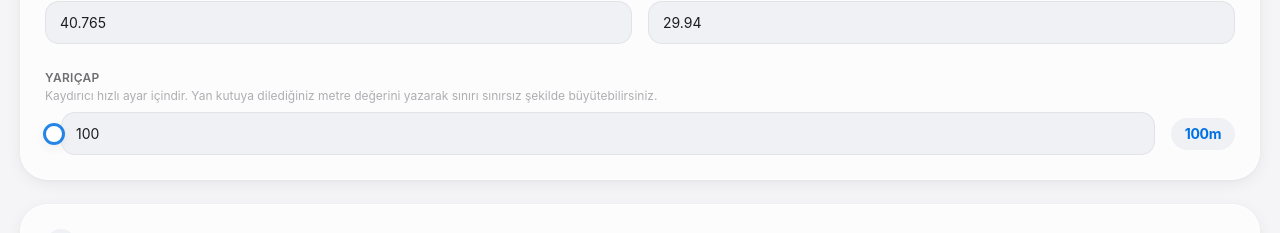
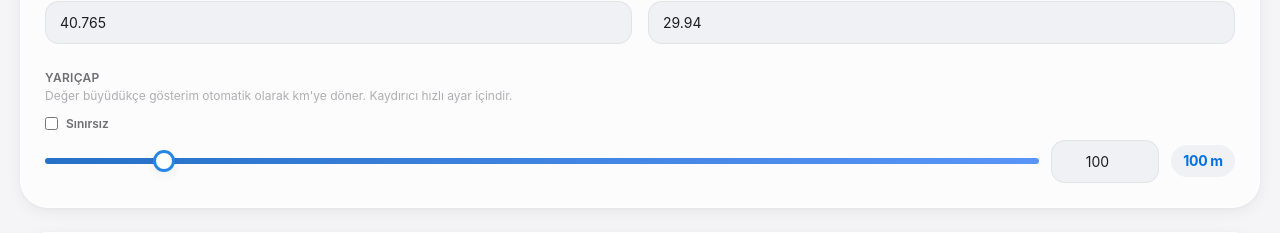
Before and after one commit to ozdemirCeng/qr-attendance, a Next.js app in the folder apps/web/: page /events/new in a window 1280 px wide. Shown: the part 818-1051 px from the top of the page. Built offline with nearby package versions, Linux system fonts and the light colour scheme; no server answers.

Commit message:
feat(event): add radius handling with unlimited option and improve radius display

```diff
--- a/apps/web/src/app/events/new/page.tsx
+++ b/apps/web/src/app/events/new/page.tsx
@@ -51,6 +51,27 @@ type GeocodeResponse = {
   message?: string;
 };
 
+const MIN_RADIUS_METERS = 50;
+const UNLIMITED_RADIUS_METERS = 20_000_000;
+
+function formatRadiusLabel(radiusMeters: number) {
+  if (radiusMeters >= UNLIMITED_RADIUS_METERS) {
+    return "Sınırsız";
+  }
+
+  if (radiusMeters >= 1000) {
+    const maxFractionDigits = radiusMeters >= 10_000 ? 1 : 2;
+    const kilometers = radiusMeters / 1000;
+    const formattedKilometers = new Intl.NumberFormat("tr-TR", {
+      maximumFractionDigits: maxFractionDigits,
+    }).format(kilometers);
+
+    return `${formattedKilometers} km`;
+  }
+
+  return `${radiusMeters} m`;
+}
+
 function getCurrentDateTimeLocal() {
   const now = new Date();
   now.setSeconds(0, 0);
@@ -68,6 +89,7 @@ export default function NewEventPage() {
   const [locationSuggestions, setLocationSuggestions] = useState<GeocodeSuggestion[]>([]);
   const [isSearchingLocation, setIsSearchingLocation] = useState(false);
   const [locationSearchError, setLocationSearchError] = useState<string | null>(null);
+  const [lastFiniteRadius, setLastFiniteRadius] = useState(100);
 
   const form = useForm<CreateEventFormValues>({
     defaultValues: {
@@ -144,7 +166,21 @@ export default function NewEventPage() {
     typeof radiusMeters === "number" && Number.isFinite(radiusMeters)
       ? radiusMeters
       : 100;
-  const sliderMax = Math.max(500, Math.ceil(radiusValue / 100) * 100);
+  const isUnlimitedRadius = radiusValue >= UNLIMITED_RADIUS_METERS;
+  const finiteRadiusValue = isUnlimitedRadius ? lastFiniteRadius : radiusValue;
+  const sliderMax = Math.max(500, Math.ceil(finiteRadiusValue / 100) * 100);
+  const sliderValue = Math.min(Math.max(finiteRadiusValue, MIN_RADIUS_METERS), sliderMax);
+
+  useEffect(() => {
+    if (
+      typeof radiusMeters === "number" &&
+      Number.isFinite(radiusMeters) &&
+      radiusMeters >= MIN_RADIUS_METERS &&
+      radiusMeters < UNLIMITED_RADIUS_METERS
+    ) {
+      setLastFiniteRadius(Math.round(radiusMeters));
+    }
+  }, [radiusMeters]);
 
   useEffect(() => {
     const query = locationQuery.trim();
@@ -339,17 +375,39 @@ export default function NewEventPage() {
                 Yarıçap
               </label>
               <p className="text-xs" style={{ color: "var(--text-tertiary)" }}>
-                Kaydırıcı hızlı ayar içindir. Yan kutuya dilediğiniz metre değerini yazarak sınırı sınırsız şekilde büyütebilirsiniz.
+                Değer büyüdükçe gösterim otomatik olarak km'ye döner. Kaydırıcı hızlı ayar içindir.
               </p>
-              <div className="flex items-center gap-4">
+              <label className="inline-flex items-center gap-2 text-xs font-semibold" style={{ color: "var(--text-secondary)" }}>
+                <input
+                  type="checkbox"
+                  checked={isUnlimitedRadius}
+                  onChange={(event) => {
+                    if (event.target.checked) {
+                      form.setValue("radiusMeters", UNLIMITED_RADIUS_METERS, {
+                        shouldDirty: true,
+                        shouldValidate: true,
+                      });
+                      return;
+                    }
+
+                    form.setValue("radiusMeters", Math.max(lastFiniteRadius, MIN_RADIUS_METERS), {
+                      shouldDirty: true,
+                      shouldValidate: true,
+                    });
+                  }}
+                />
+                Sınırsız
+              </label>
+              <div className="flex items-center gap-3">
                 <input
                   id="radiusMeters"
                   type="range"
-                  min={50}
+                  min={MIN_RADIUS_METERS}
                   max={sliderMax}
                   step={10}
                   className="flex-1"
-                  value={Math.min(radiusValue, sliderMax)}
+                  value={sliderValue}
+                  disabled={isUnlimitedRadius}
                   onChange={(event) => {
                     form.setValue("radiusMeters", Number(event.target.value), {
                       shouldDirty: true,
@@ -357,16 +415,29 @@ export default function NewEventPage() {
                     });
                   }}
                 />
+                <div className="shrink-0" style={{ width: "6.75rem" }}>
+                  {isUnlimitedRadius ? (
+                    <div
+                      className="glass-input flex items-center justify-center text-sm font-semibold"
+                      style={{ width: "100%", opacity: 0.8 }}
+                      aria-label="Yarıçap sınırsız"
+                    >
+                      Sınırsız
+                    </div>
+                  ) : (
                     <input
                       type="number"
-                  min={50}
+                      min={MIN_RADIUS_METERS}
                       step={10}
-                  className="glass-input w-28"
+                      className="glass-input text-center"
+                      style={{ width: "100%" }}
                       aria-label="Yarıçap metre"
                       {...form.register("radiusMeters", { valueAsNumber: true })}
                     />
+                  )}
+                </div>
                 <span className="inline-flex min-w-[4rem] items-center justify-center rounded-lg px-3 py-1.5 text-sm font-bold" style={{ background: "var(--surface-soft)", color: "var(--primary)", fontFamily: "var(--font-display)" }} data-display="true">
-                  {radiusValue}m
+                  {formatRadiusLabel(radiusValue)}
                 </span>
               </div>
               {form.formState.errors.radiusMeters ? <p className="text-xs" style={{ color: "var(--error)" }}>{form.formState.errors.radiusMeters.message}</p> : null}
```
Lines whose indentation alone changed are shown as unchanged.
